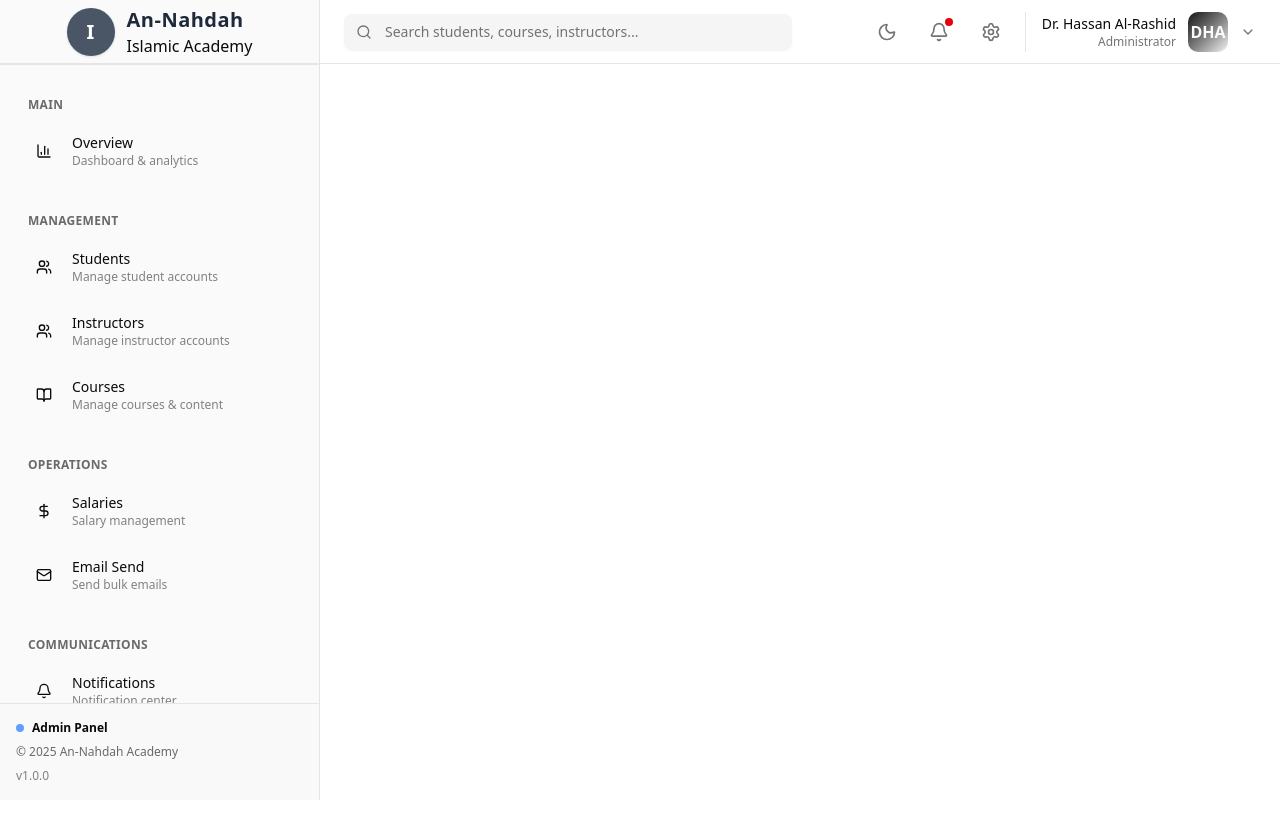
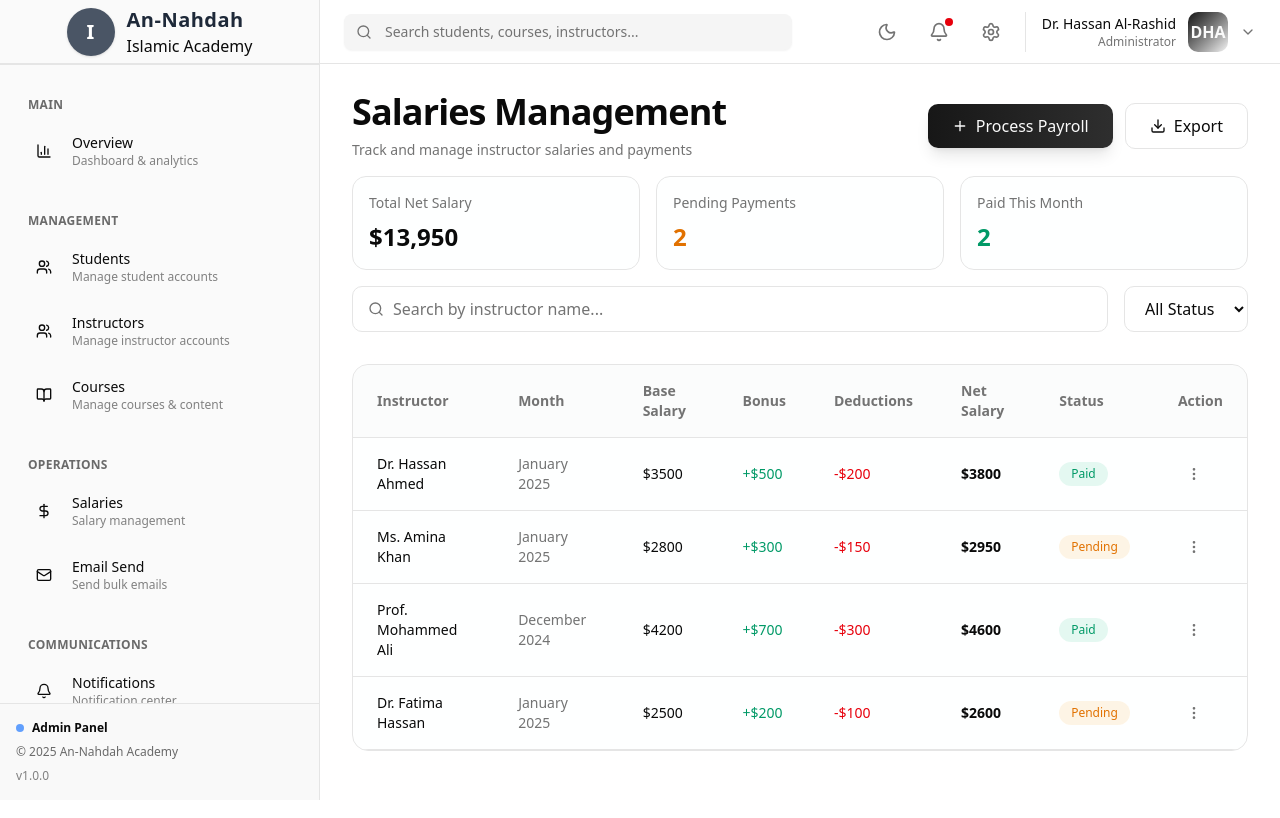
Before and after one commit to ishoef/An-Nahdah_Dashboard, a Next.js app: page /admin/salaries in a window 1280 px wide. Shown: the top 818 px of the page. Built offline with nearby package versions, Linux system fonts and the light colour scheme.

Commit message:
Admin Salaries Page designed

```diff
--- a/app/admin/salaries/page.js
+++ b/app/admin/salaries/page.js
@@ -1,11 +1,231 @@
-import React from 'react';
+"use client";
 
-const Page = () => {
-    return (
-        <div>
+import { useState } from "react";
+import DashboardShell from "@/components/layout/DashobardShell";
+import { Search, Plus, MoreVertical, Download } from "lucide-react";
 
+const salariesData = [
+  {
+    id: 1,
+    instructorName: "Dr. Hassan Ahmed",
+    baseSalary: 3500,
+    bonus: 500,
+    deductions: 200,
+    netSalary: 3800,
+    status: "paid",
+    paymentDate: "Jan 5, 2025",
+    month: "January 2025",
+  },
+  {
+    id: 2,
+    instructorName: "Ms. Amina Khan",
+    baseSalary: 2800,
+    bonus: 300,
+    deductions: 150,
+    netSalary: 2950,
+    status: "pending",
+    paymentDate: "Pending",
+    month: "January 2025",
+  },
+  {
+    id: 3,
+    instructorName: "Prof. Mohammed Ali",
+    baseSalary: 4200,
+    bonus: 700,
+    deductions: 300,
+    netSalary: 4600,
+    status: "paid",
+    paymentDate: "Dec 31, 2024",
+    month: "December 2024",
+  },
+  {
+    id: 4,
+    instructorName: "Dr. Fatima Hassan",
+    baseSalary: 2500,
+    bonus: 200,
+    deductions: 100,
+    netSalary: 2600,
+    status: "pending",
+    paymentDate: "Pending",
+    month: "January 2025",
+  },
+];
+
+export default function SalariesPage() {
+  const [searchTerm, setSearchTerm] = useState("");
+  const [statusFilter, setStatusFilter] = useState("all");
+
+  const filteredSalaries = salariesData.filter(
+    (salary) =>
+      salary.instructorName.toLowerCase().includes(searchTerm.toLowerCase()) &&
+      (statusFilter === "all" || salary.status === statusFilter)
+  );
+
+  const totalNetSalary = filteredSalaries.reduce(
+    (sum, s) => sum + s.netSalary,
+    0
+  );
+
+  return (
+    <DashboardShell>
+      <div className="min-h-screen bg-gradient-to-br from-background via-background to-background/80 p-8">
+        {/* Header */}
+        <div className="mb-8 space-y-4 animate-in fade-in slide-in-from-top-4 duration-500">
+          <div className="flex items-center justify-between">
+            <div>
+              <h1 className="text-4xl font-bold text-foreground tracking-tight">
+                Salaries Management
+              </h1>
+              <p className="text-sm text-muted-foreground mt-2">
+                Track and manage instructor salaries and payments
+              </p>
+            </div>
+
+            <div className="flex items-center gap-3">
+              <button className="px-6 py-2.5 bg-gradient-to-r from-primary to-primary/90 text-primary-foreground rounded-lg font-medium shadow-lg hover:shadow-xl hover:-translate-y-0.5 transition-all duration-200 flex items-center gap-2">
+                <Plus className="w-4 h-4" />
+                Process Payroll
+              </button>
+              <button className="px-6 py-2.5 border border-border rounded-lg hover:bg-accent transition-all duration-200 font-medium flex items-center gap-2">
+                <Download className="w-4 h-4" />
+                Export
+              </button>
+            </div>
+          </div>
+
+          {/* Stats */}
+          <div className="grid grid-cols-1 md:grid-cols-3 gap-4">
+            <div className="rounded-xl border border-border bg-card/50 backdrop-blur-sm p-4">
+              <p className="text-sm text-muted-foreground mb-2">
+                Total Net Salary
+              </p>
+              <p className="text-2xl font-bold text-foreground">
+                ${totalNetSalary.toLocaleString()}
+              </p>
+            </div>
+            <div className="rounded-xl border border-border bg-card/50 backdrop-blur-sm p-4">
+              <p className="text-sm text-muted-foreground mb-2">
+                Pending Payments
+              </p>
+              <p className="text-2xl font-bold text-amber-600">
+                {salariesData.filter((s) => s.status === "pending").length}
+              </p>
+            </div>
+            <div className="rounded-xl border border-border bg-card/50 backdrop-blur-sm p-4">
+              <p className="text-sm text-muted-foreground mb-2">
+                Paid This Month
+              </p>
+              <p className="text-2xl font-bold text-emerald-600">
+                {salariesData.filter((s) => s.status === "paid").length}
+              </p>
+            </div>
+          </div>
+
+          {/* Search */}
+          <div className="flex flex-col md:flex-row gap-4">
+            <div className="flex-1 relative">
+              <Search className="absolute left-4 top-1/2 -translate-y-1/2 w-4 h-4 text-muted-foreground" />
+              <input
+                type="text"
+                placeholder="Search by instructor name..."
+                value={searchTerm}
+                onChange={(e) => setSearchTerm(e.target.value)}
+                className="w-full pl-10 pr-4 py-2.5 rounded-lg border border-border bg-background text-foreground placeholder:text-muted-foreground focus:outline-none focus:ring-2 focus:ring-primary/50 transition-all duration-200"
+              />
+            </div>
+
+            <select
+              value={statusFilter}
+              onChange={(e) => setStatusFilter(e.target.value)}
+              className="px-4 py-2.5 rounded-lg border border-border bg-background text-foreground focus:outline-none focus:ring-2 focus:ring-primary/50 transition-all duration-200"
+            >
+              <option value="all">All Status</option>
+              <option value="paid">Paid</option>
+              <option value="pending">Pending</option>
+            </select>
+          </div>
         </div>
-    );
+
+        {/* Salary Table */}
+        <div className="rounded-2xl border border-border bg-card/50 backdrop-blur-sm overflow-hidden animate-in fade-in slide-in-from-bottom-4 duration-500">
+          <div className="overflow-x-auto">
+            <table className="w-full">
+              <thead>
+                <tr className="border-b border-border bg-muted/30">
+                  <th className="px-6 py-4 text-left text-sm font-semibold text-muted-foreground">
+                    Instructor
+                  </th>
+                  <th className="px-6 py-4 text-left text-sm font-semibold text-muted-foreground">
+                    Month
+                  </th>
+                  <th className="px-6 py-4 text-left text-sm font-semibold text-muted-foreground">
+                    Base Salary
+                  </th>
+                  <th className="px-6 py-4 text-left text-sm font-semibold text-muted-foreground">
+                    Bonus
+                  </th>
+                  <th className="px-6 py-4 text-left text-sm font-semibold text-muted-foreground">
+                    Deductions
+                  </th>
+                  <th className="px-6 py-4 text-left text-sm font-semibold text-muted-foreground">
+                    Net Salary
+                  </th>
+                  <th className="px-6 py-4 text-left text-sm font-semibold text-muted-foreground">
+                    Status
+                  </th>
+                  <th className="px-6 py-4 text-left text-sm font-semibold text-muted-foreground">
+                    Action
+                  </th>
+                </tr>
+              </thead>
+              <tbody>
+                {filteredSalaries.map((salary) => (
+                  <tr
+                    key={salary.id}
+                    className="border-b border-border hover:bg-muted/20 transition-colors duration-200"
+                  >
+                    <td className="px-6 py-4 text-sm font-medium text-foreground">
+                      {salary.instructorName}
+                    </td>
+                    <td className="px-6 py-4 text-sm text-muted-foreground">
+                      {salary.month}
+                    </td>
+                    <td className="px-6 py-4 text-sm text-foreground font-medium">
+                      ${salary.baseSalary}
+                    </td>
+                    <td className="px-6 py-4 text-sm text-emerald-600 font-medium">
+                      +${salary.bonus}
+                    </td>
+                    <td className="px-6 py-4 text-sm text-red-600 font-medium">
+                      -${salary.deductions}
+                    </td>
+                    <td className="px-6 py-4 text-sm font-bold text-foreground">
+                      ${salary.netSalary}
+                    </td>
+                    <td className="px-6 py-4 text-sm">
+                      <span
+                        className={`inline-flex items-center px-3 py-1 rounded-full text-xs font-medium ${
+                          salary.status === "paid"
+                            ? "bg-emerald-500/10 text-emerald-600 dark:text-emerald-400"
+                            : "bg-amber-500/10 text-amber-600 dark:text-amber-400"
+                        }`}
+                      >
+                        {salary.status.charAt(0).toUpperCase() +
+                          salary.status.slice(1)}
+                      </span>
+                    </td>
+                    <td className="px-6 py-4 text-sm">
+                      <button className="p-2 hover:bg-muted rounded-lg transition-colors duration-200">
+                        <MoreVertical className="w-4 h-4 text-muted-foreground" />
+                      </button>
+                    </td>
+                  </tr>
+                ))}
+              </tbody>
+            </table>
+          </div>
+        </div>
+      </div>
+    </DashboardShell>
+  );
 }
-
-export default Page;
```
